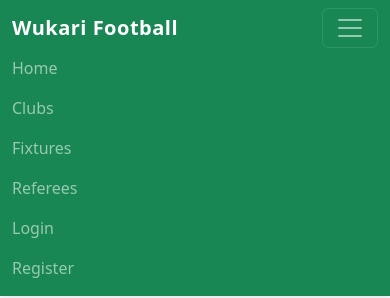
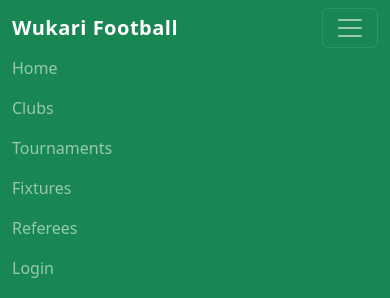
Before and after one commit to roberthenry537-arch/wukari-football, a Django app: page / in a window 390 px wide, after a click that opens the changed part. Shown: the top 298 px of the page. Run offline with Django 5.2, Linux system fonts and the light colour scheme; data comes from the database, SQL or seed files in the repository; data that the repository does not hold is empty.

Commit message:
Add tournament list view

```diff
--- a/players/templates/players/base.html
+++ b/players/templates/players/base.html
@@ -82,6 +82,13 @@
                     <li class="nav-item">
                         <a class="nav-link" href="{% url 'club_list' %}">
                             Clubs
+                        </a>
+                    </li>
+
+                    <!-- TOURNAMENTS -->
+                    <li class="nav-item">
+                        <a class="nav-link" href="{% url 'tournament_list' %}">
+                            Tournaments
                         </a>
                     </li>
 
--- a/players/urls.py
+++ b/players/urls.py
@@ -40,4 +40,5 @@ urlpatterns = [
     path('referees/', views.referee_list, name='referee_list'),
     path('club/<int:club_id>/download/', views.download_club_players, name='download_club_players'),
     path('tournament/<int:tournament_id>/submit-squad/', views.submit_squad, name='submit_squad'),
+    path('tournaments/', views.tournament_list, name='tournament_list'),
 ]
--- a/players/views.py
+++ b/players/views.py
@@ -373,3 +373,9 @@ def submit_squad(request, tournament_id):
         'players': players,
         'squad': squad,
     })
+
+
+# TOURNAMENT LIST
+def tournament_list(request):
+    tournaments = Tournament.objects.all().order_by('-start_date')
+    return render(request, 'players/tournament_list.html', {'tournaments': tournaments})
```
Also changed, not shown: players/templates/players/tournament_list.html (added, +31 -0 lines).
